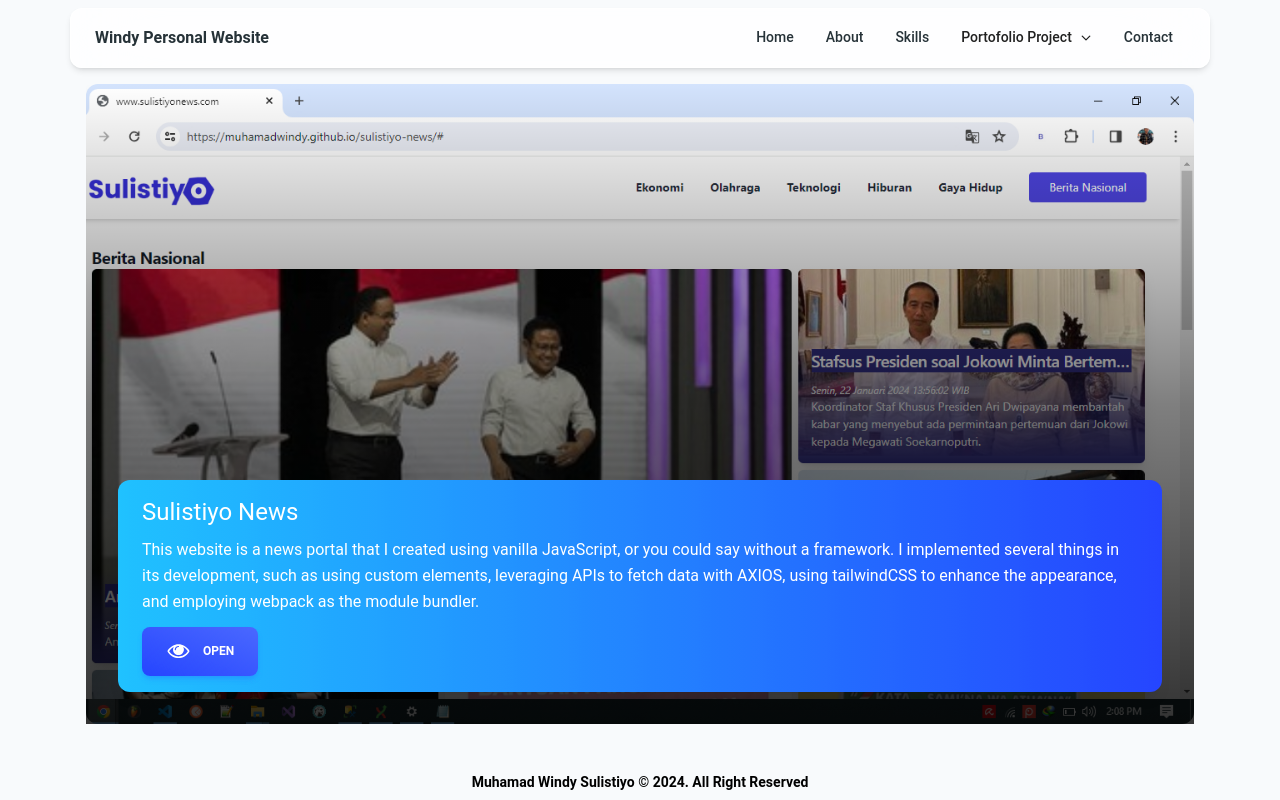
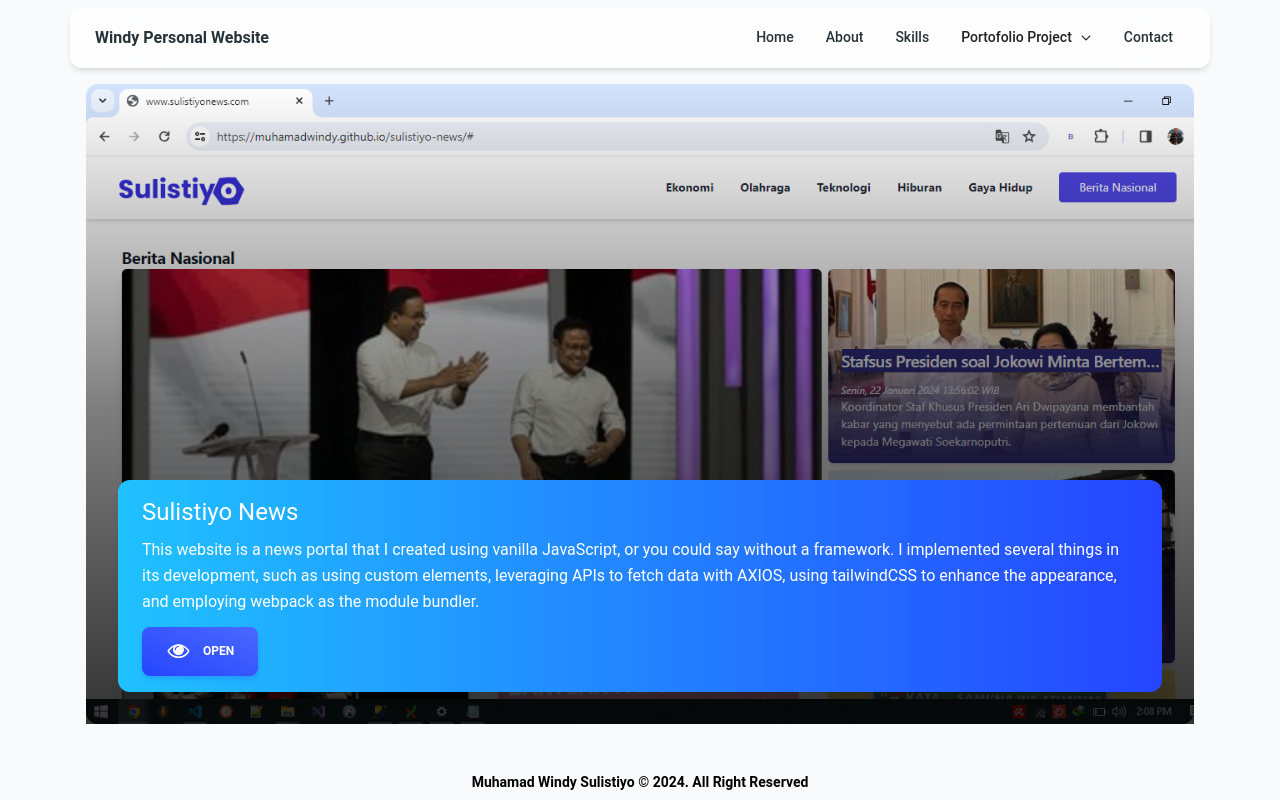
Before and after one commit to muhamadwindy/personal-website, a React (Vite) app: page /portfolio/news-portal in a window 1280 px wide. Built offline with nearby package versions, Linux system fonts and the light colour scheme.

Commit message:
change image object position from right-top to left-top

```diff
--- a/src/pages/portfolio/NewsPortal.jsx
+++ b/src/pages/portfolio/NewsPortal.jsx
@@ -4,9 +4,9 @@
 const NewsPortalPage = () => {
   return (
     <>
-      <figure className="relative h-[80vh] w-full ">
+      <figure className="relative h-[80vh] w-full">
         <img
-          className="h-full w-full rounded-xl object-cover object-right-top"
+          className="h-full w-full rounded-xl object-cover object-left-top"
           src={image}
           alt="news image"
         />
```
